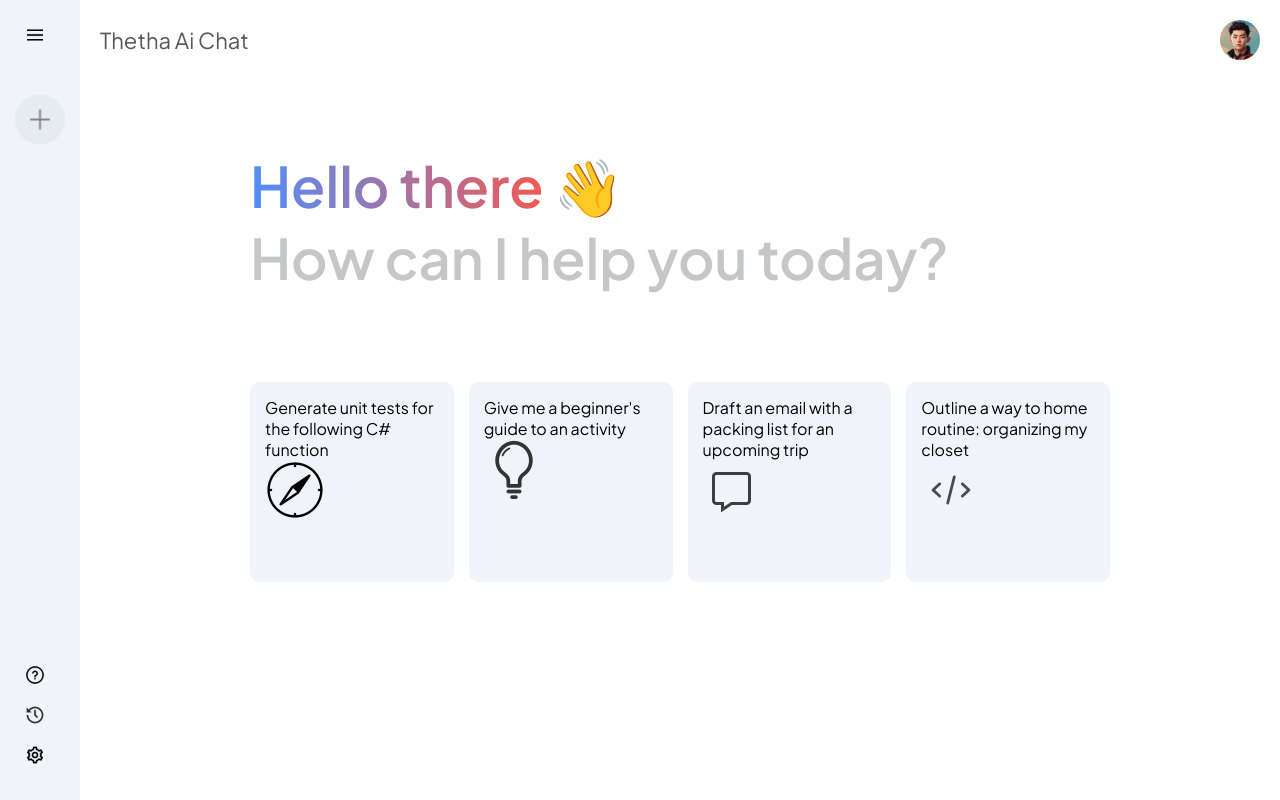
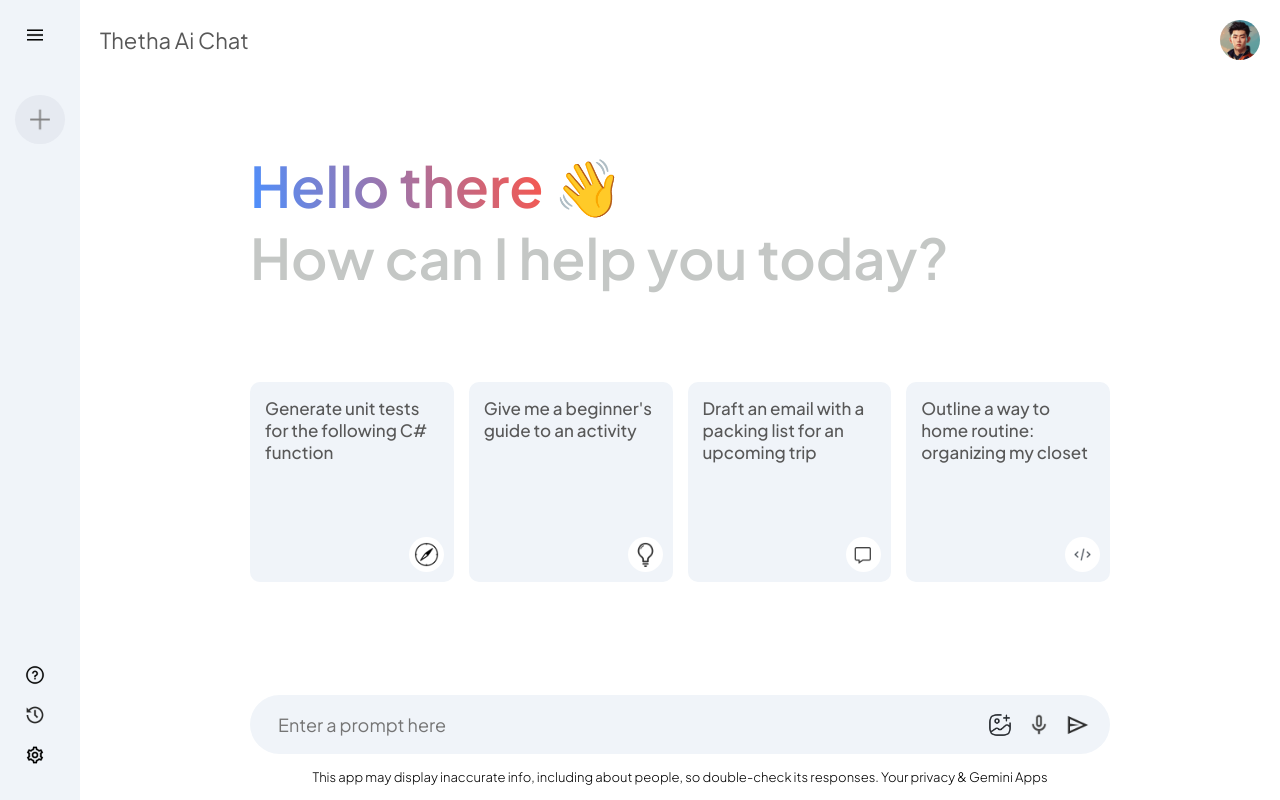
Before and after one commit to EmekaAgara/theta-ai-chat, a React (Vite) app: page / in a window 1280 px wide. Built offline with nearby package versions, Linux system fonts and the light colour scheme.

Commit message:
main section css done

```diff
--- a/src/components/Main/Main.css
+++ b/src/components/Main/Main.css
@@ -53,3 +53,69 @@
   position: relative;
   cursor: pointer;
 }
+
+.card img {
+  width: 35px;
+  padding: 5px;
+  position: absolute;
+  background-color: white;
+  border-radius: 20px;
+  bottom: 10px;
+  right: 10px;
+}
+
+.card p {
+  color: #585858;
+  font-size: 17px;
+  font-weight: 500;
+}
+
+.card:hover {
+  background-color: #dfe4ea;
+  transition: 0.6s;
+}
+
+.main-bottom {
+  position: absolute;
+  bottom: 0;
+  width: 100%;
+  max-width: 900px;
+  padding: 0px 20px;
+  margin: auto;
+}
+
+.search-box {
+  display: flex;
+  align-items: center;
+  justify-content: space-between;
+  gap: 20px;
+  background-color: #f0f4f9;
+  padding: 10px 20px;
+  border-radius: 50px;
+}
+
+.search-box img {
+  width: 24px;
+  cursor: pointer;
+}
+
+.search-box input {
+  flex: 1;
+  background: transparent;
+  border: none;
+  outline: none;
+  padding: 8px;
+  font-size: 18px;
+}
+.search-box div {
+  display: flex;
+  align-items: center;
+  gap: 15px;
+}
+
+.main .bottom-info {
+  font-size: 13px;
+  margin: 15px auto;
+  text-align: center;
+  font-weight: 300;
+}
--- a/src/components/Main/Main.jsx
+++ b/src/components/Main/Main.jsx
@@ -34,6 +34,26 @@
             <img src={assets.code_icon} alt="" />
           </div>
         </div>
+
+        <div className="main-bottom">
+          <div className="search-box">
+            <input
+              type="text"
+              placeholder="Enter a prompt here"
+              name=""
+              id=""
+            />
+            <div>
+              <img src={assets.gallery_icon} alt="" />
+              <img src={assets.mic_icon} alt="" />
+              <img src={assets.send_icon} alt="" />
+            </div>
+          </div>
+          <p className="bottom-info">
+            This app may display inaccurate info, including about people, so
+            double-check its responses. Your privacy & Gemini Apps
+          </p>
+        </div>
       </div>
     </div>
   );
--- a/src/components/Sidebar/Sidebar.css
+++ b/src/components/Sidebar/Sidebar.css
@@ -53,6 +53,7 @@
 
 .sidebar .recent-entry:hover {
   background-color: #e2e6eb;
+  transition: 0.6s;
 }
 
 .sidebar .bottom {
```
